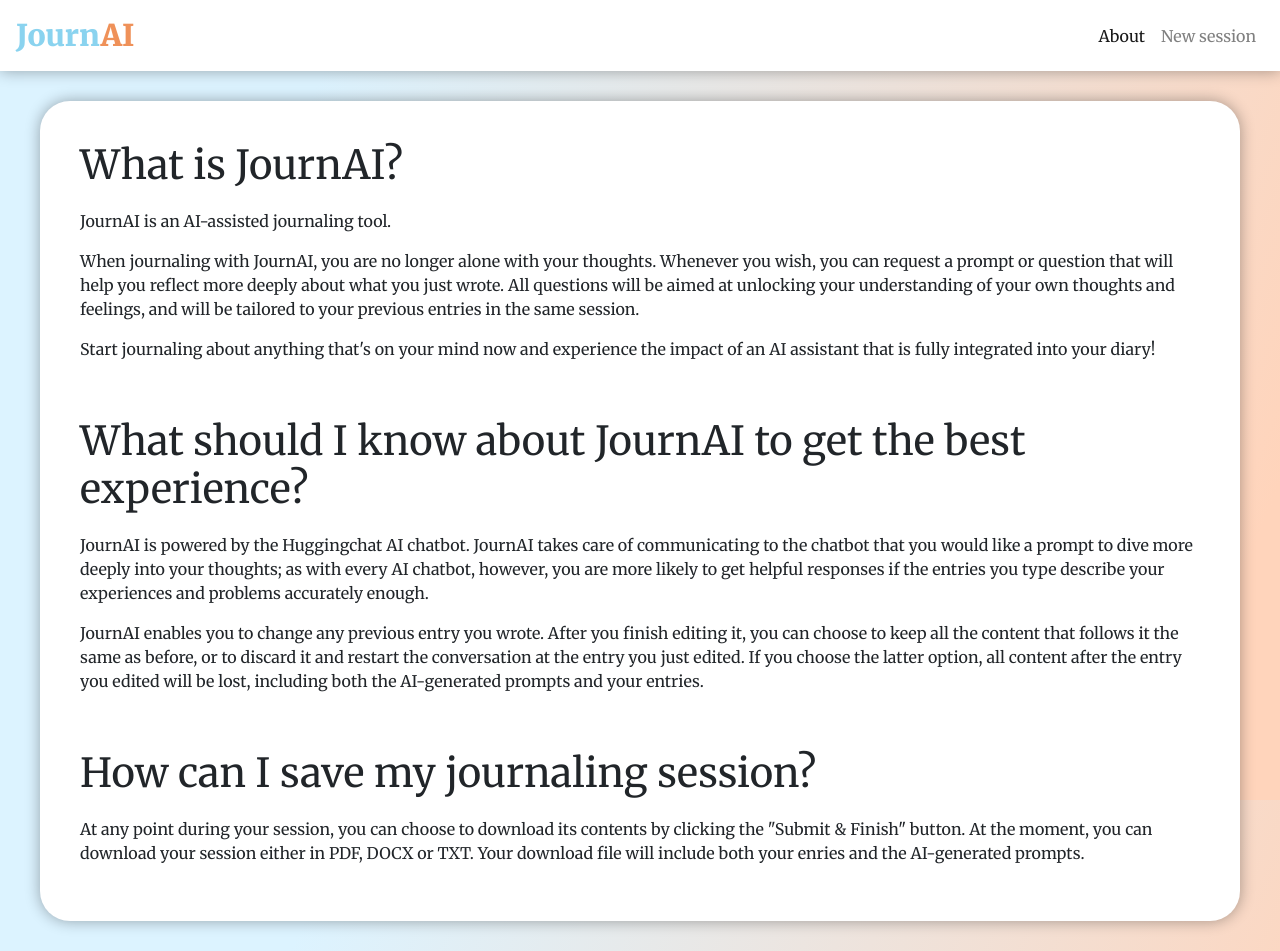
After one commit to MartinaPepiciello/JournAI, a Flask app: page /about in a window 1280 px wide. The commit adds this page. Run offline with Flask 3, Linux system fonts and the light colour scheme; some libraries are stand-ins or nearby versions.

Commit message:
Improved graphic design

```diff
--- a/app.py
+++ b/app.py
@@ -37,8 +37,14 @@ Please keep the tone simple and friendly, and it is important that you keep your
 
 # Default route
 @app.route('/')
-def home():
-    return render_template('layout.html')
+def index():
+    return render_template('index.html')
+
+
+# About route
+@app.route('/about')
+def about():
+    return render_template('about.html')
 
 
 # Route to interact with huggingchat
--- a/resources/improvements.txt
+++ b/resources/improvements.txt
@@ -1,6 +1,10 @@
 add explanatory / info page
 
 the colors! (bg: gradient, position: fixed)
+
+about + new session should not disappear for small screens
+
+warning for leaving main page (to about)
 
 add title to file
 
--- /dev/null
+++ b/static/helpers.js
@@ -0,0 +1,3 @@
+// Navbar new session
+newSessionTxt = document.querySelector('#new-session');
+newSessionTxt.addEventListener('click', () => window.location.href = '/');
--- a/static/styles.css
+++ b/static/styles.css
@@ -1,22 +1,27 @@
 body {
-    background-color: #7e8e65;
-    font-family: 'Playfair Display', Times, serif;
+    font-family: 'Merriweather', Times, serif;
+    background-image: linear-gradient( 111.5deg, #dcf3ff 21.9%, #ffd4bb 92.2% );
+    background-attachment: fixed;
 }
 
 nav.navbar {
-    background-color: #f0f2f4;
+    background-color: #fff;
     box-shadow: 0 0 15px #00000055;
 }
 
 .navbar-light .navbar-brand {
-    font-family: 'Playfair Display', Times, serif;
+    font-family: 'Merriweather', Times, serif;
     font-size: 30px;
     font-weight: 800;
-    color: #556043;
+    color: #8ad3ef;
 }
 
 .navbar-light .navbar-brand span {
-    color: #a7342b;
+    color: #ef9159;
+}
+
+.navbar-light .navbar-brand:hover {
+    color: #212529 !important;
 }
 
 .navbar-text {
@@ -29,9 +34,8 @@ nav.navbar {
     max-width: 1200px;
     margin: 30px auto;
     border-radius: 30px;
-    padding: 20px;
+    padding: 40px;
     box-shadow: 0 0 15px #00000055;
-    /* height: 100px; */
 }
 
 .journal-entry {
@@ -63,8 +67,20 @@ nav.navbar {
     font-size: 18px;
     font-weight: 500;
     cursor: pointer;
-    background-color: #e09b80;
+    background-color: #ef9159;
     margin: 5px
+}
+
+.my-btn:hover, my-btn:active {
+    box-shadow: 0 0px 13px #ef9159cc;
+}
+
+.accent {
+    background-color: #8ad3ef;
+}
+
+.accent:hover, my-btn:active {
+    box-shadow: 0 0px 13px #8ad3efcc;
 }
 
 .my-btn:disabled {
@@ -120,7 +136,15 @@ nav.navbar {
     display: block;
 }
 
-/* Display the overlay when the modal is shown */
-.modal.show ~ .overlay {
+.modal.show ~ .overlay { /* display the overlay when the modal is shown */
     display: block;
 }
+
+
+.journal h1 {
+    margin-bottom: 20px;
+}
+
+.spacer {
+    height: 40px;
+}
--- /dev/null
+++ b/templates/about.html
@@ -0,0 +1,33 @@
+{% extends "layout.html" %}
+
+
+{% block main %}
+    <h1>What is JournAI?</h1>
+    <p>JournAI is an AI-assisted journaling tool.</p>
+    <p>When journaling with JournAI, you are no longer alone with your thoughts.
+        Whenever you wish, you can request a prompt or question that will help you reflect more deeply about what you just wrote.
+        All questions will be aimed at unlocking your understanding of your own thoughts and feelings, and will be tailored to your previous entries in the same session.</p>
+    <p>Start journaling about anything that's on your mind now and experience the impact of an AI assistant that is fully integrated into your diary!</p>
+    <div class="spacer"></div>
+
+    <h1>What should I know about JournAI to get the best experience?</h1>
+    <p>JournAI is powered by the Huggingchat AI chatbot. JournAI takes care of communicating to the chatbot that you would like a prompt to dive more deeply into your thoughts;
+        as with every AI chatbot, however, you are more likely to get helpful responses if the entries you type describe your experiences and problems accurately enough.</p>
+    <p>JournAI enables you to change any previous entry you wrote.
+        After you finish editing it, you can choose to keep all the content that follows it the same as before, or to discard it and restart the conversation at the entry you just edited.
+        If you choose the latter option, all content after the entry you edited will be lost, including both the AI-generated prompts and your entries.</p>
+    <div class="spacer"></div>
+
+    <h1>How can I save my journaling session?</h1>
+    <p>At any point during your session, you can choose to download its contents by clicking the "Submit & Finish" button.
+        At the moment, you can download your session either in PDF, DOCX or TXT.
+        Your download file will include both your enries and the AI-generated prompts.</p>
+{% endblock %}
+
+
+{% block modals %}{% endblock %}
+
+
+{% block js %}
+    <script src="../static/helpers.js"></script>
+{% endblock %}
--- a/templates/layout.html
+++ b/templates/layout.html
@@ -13,7 +13,7 @@
     <!-- Font -->
     <link rel="preconnect" href="https://fonts.googleapis.com">
     <link rel="preconnect" href="https://fonts.gstatic.com" crossorigin>
-    <link href="https://fonts.googleapis.com/css2?family=Playfair+Display:ital,wght@0,400;0,500;0,600;0,700;0,800;0,900;1,400;1,500;1,600;1,700;1,800;1,900&display=swap" rel="stylesheet">
+    <link href="https://fonts.googleapis.com/css2?family=Merriweather:ital,wght@0,300;0,400;0,700;0,900;1,300;1,400;1,700;1,900&display=swap" rel="stylesheet">
 
     <title>JournAI</title>
   </head>
@@ -26,78 +26,16 @@
           <ul class="navbar-nav mr-auto">
 
           </ul>
-          <span class="navbar-text">About</span>
+          <span class="navbar-text"><a href="/about">About</a></span>
           <span class="navbar-text" id="new-session">New session</span>
         </div>
     </nav>
 
     <!-- Journal -->
-    <div class="journal"></div>
+    <div class="journal">{% block main %}{% endblock %}</div>
 
-    <!-- Download modal -->
-    <div class="modal" tabindex="-1" role="dialog" id="formatSelectorModal">
-      <div class="modal-dialog" role="document">
-          <div class="modal-content">
-              <div class="modal-header">
-                  <h5 class="modal-title">Select Download Format</h5>
-                  <button type="button" class="close" data-dismiss="modal" aria-label="Close">
-                      <span aria-hidden="true">&times;</span>
-                  </button>
-              </div>
-              <div class="modal-body">
-                  <div class="form-check">
-                      <input class="form-check-input" type="radio" name="downloadFormat" id="pdfOption" value="pdf">
-                      <label class="form-check-label" for="pdfOption">
-                          PDF
-                      </label>
-                  </div>
-                  <div class="form-check">
-                      <input class="form-check-input" type="radio" name="downloadFormat" id="docxOption" value="docx">
-                      <label class="form-check-label" for="docxOption">
-                          DOCX
-                      </label>
-                  </div>
-                  <div class="form-check">
-                    <input class="form-check-input" type="radio" name="downloadFormat" id="txtOption" value="txt" checked>
-                    <label class="form-check-label" for="txtOption">
-                        TXT
-                    </label>
-                </div>
-              </div>
-              <div class="modal-footer">
-                <button type="button" class="my-btn" id="download-refresh">Download &<br>Start new session</button>
-                <button type="button" class="my-btn" id="download">Download</button>
-                <button type="button" class="my-btn close-modal" data-dismiss="modal">Close</button>
-              </div>
-          </div>
-      </div>
-    </div>
-
-    <!-- Download modal -->
-    <div class="modal" tabindex="-1" role="dialog" id="newSessionModal">
-      <div class="modal-dialog" role="document">
-          <div class="modal-content">
-              <div class="modal-header">
-                  <h5 class="modal-title">Confirm new session</h5>
-                  <button type="button" class="close" data-dismiss="modal" aria-label="Close">
-                      <span aria-hidden="true">&times;</span>
-                  </button>
-              </div>
-              <div class="modal-body">
-                <p>Are sure you would like to start a new journaling session?</p>
-                <p>All unsaved data from this session will be lost.</p>
-              </div>
-              <div class="modal-footer">
-                <button type="button" class="my-btn" id="confirm-new-session">Yes, start new session</button>
-                <button type="button" class="my-btn close-modal" data-dismiss="modal">No, close</button>
-              </div>
-          </div>
-      </div>
-    </div>
-
-    <div class="overlay"></div>
-
-
+    <!-- Modals -->
+    {% block modals %}{% endblock %}
 
     <!-- Bootstrap JavaScript -->
     <script src="https://code.jquery.com/jquery-3.2.1.slim.min.js" integrity="sha384-KJ3o2DKtIkvYIK3UENzmM7KCkRr/rE9/Qpg6aAZGJwFDMVNA/GpGFF93hXpG5KkN" crossorigin="anonymous"></script>
@@ -105,7 +43,8 @@
     <script src="https://cdn.jsdelivr.net/npm/bootstrap@4.0.0/dist/js/bootstrap.min.js" integrity="sha384-JZR6Spejh4U02d8jOt6vLEHfe/JQGiRRSQQxSfFWpi1MquVdAyjUar5+76PVCmYl" crossorigin="anonymous"></script>
 
     <!-- My JavaScript -->
-    <script src="../static/script.js"></script>
+    {% block js %}{% endblock %}
+
   </body>
 
 </html>
```
Also changed, not shown: static/journal.js (renamed from static/script.js, +5 -3 lines), templates/index.html (added, +75 -0 lines).
